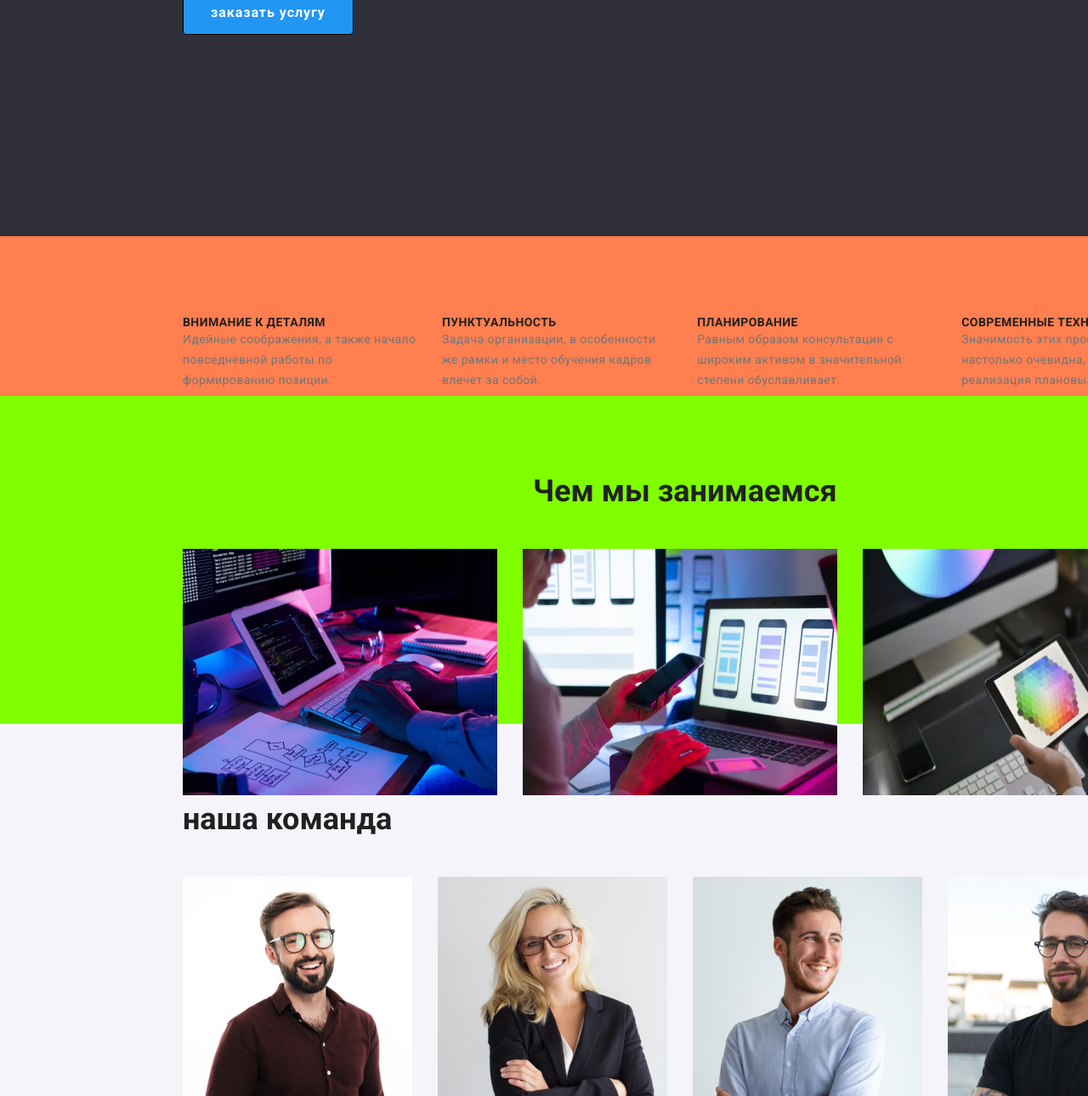
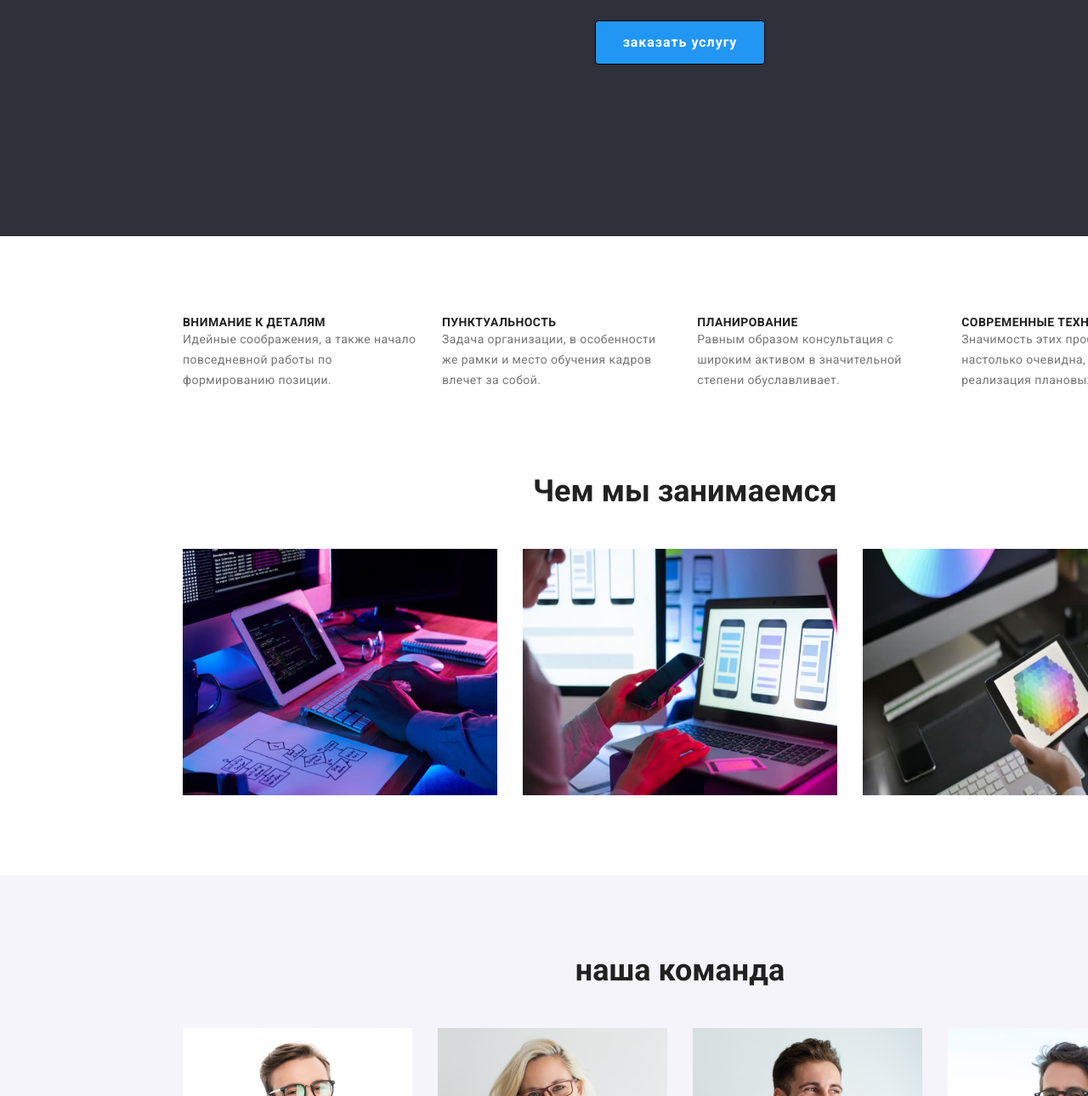
Before and after one commit to sergiosergio2/goit-markup-hw-03, a plain HTML site: page index.html in a window 1280 px wide. Shown: the part 426-1716 px from the top of the page at 85% size. Drawn offline with nearby package versions, Linux system fonts and the light colour scheme.

Commit message:
removed the specified height of some sections

```diff
--- a/css/style.css
+++ b/css/style.css
@@ -21,6 +21,10 @@ ol {
 img {
   display: block;
 }
+/* body{
+ width: 1600px;
+} */
+
 .list {
   text-decoration: none;
   padding: 0px;
@@ -41,6 +45,7 @@ img {
   margin: 0 auto;
   padding-left: 15px;
   padding-right: 15px;
+  justify-content: space-between;
 }
 .head-box {
   display: flex;
@@ -163,7 +168,6 @@ img {
   display: flex;
   align-items: center;
   text-align: center;
-
   padding-top: 10px;
   padding-left: 32px;
   padding-bottom: 10px;
@@ -178,6 +182,8 @@ img {
   font-weight: 700;
   font-size: 16px;
   line-height: 1.88;
+  margin: auto;
+  margin-top: 35px;
 }
 .modal-btn:hover,
 .modal-btn:focus {
@@ -193,7 +199,7 @@ img {
   height: 102px;
   /* padding: 0;
   margin: 0; */
-  background: coral;
+
 }
 .why-we {
   display: flex;
@@ -230,8 +236,8 @@ img {
 /*================= ACTIVITIES ==================*/
 .activities {
   width: 1600px;
-  height: 386px;
-  background: chartreuse;
+  /*height: 386px;*/
+
 }
 
 .activities-title .team-title {
@@ -292,6 +298,8 @@ img {
 }
 
 .team-title {
+  display: flex;
+  justify-content: center;
   margin-bottom: 50px;
 
   font-family: "Roboto", sans-serif;
```
